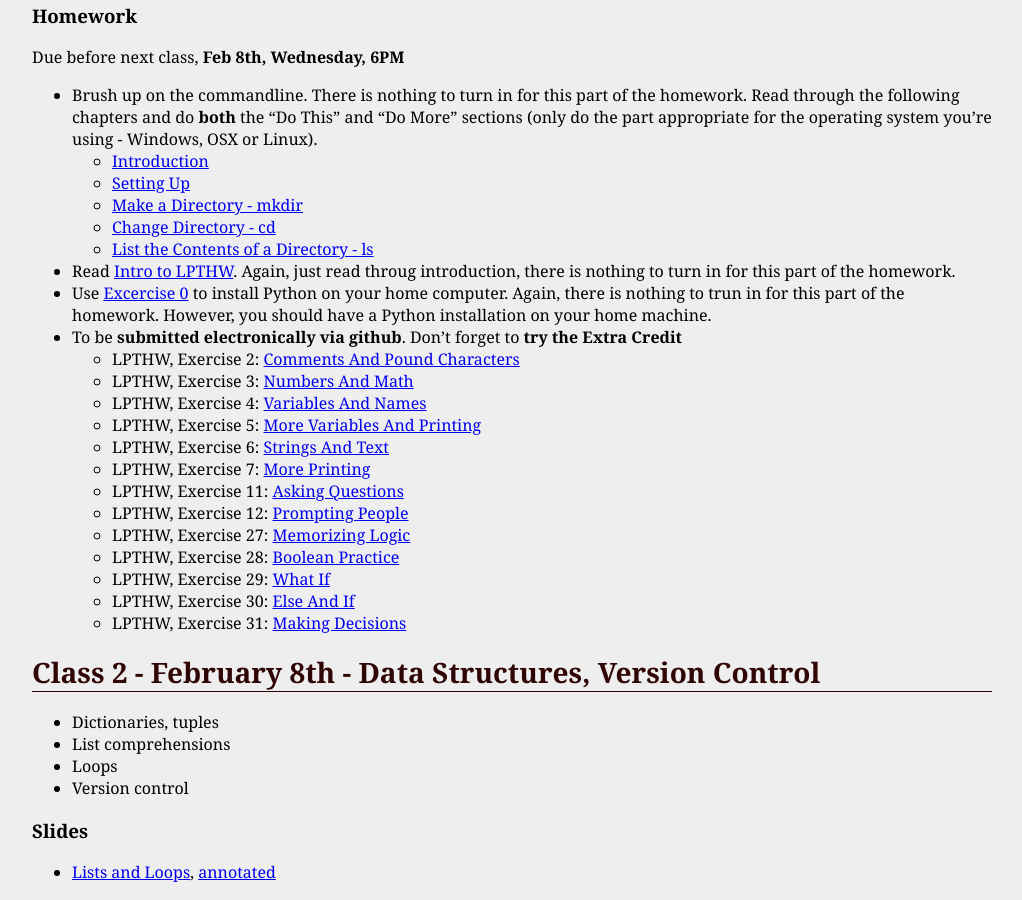
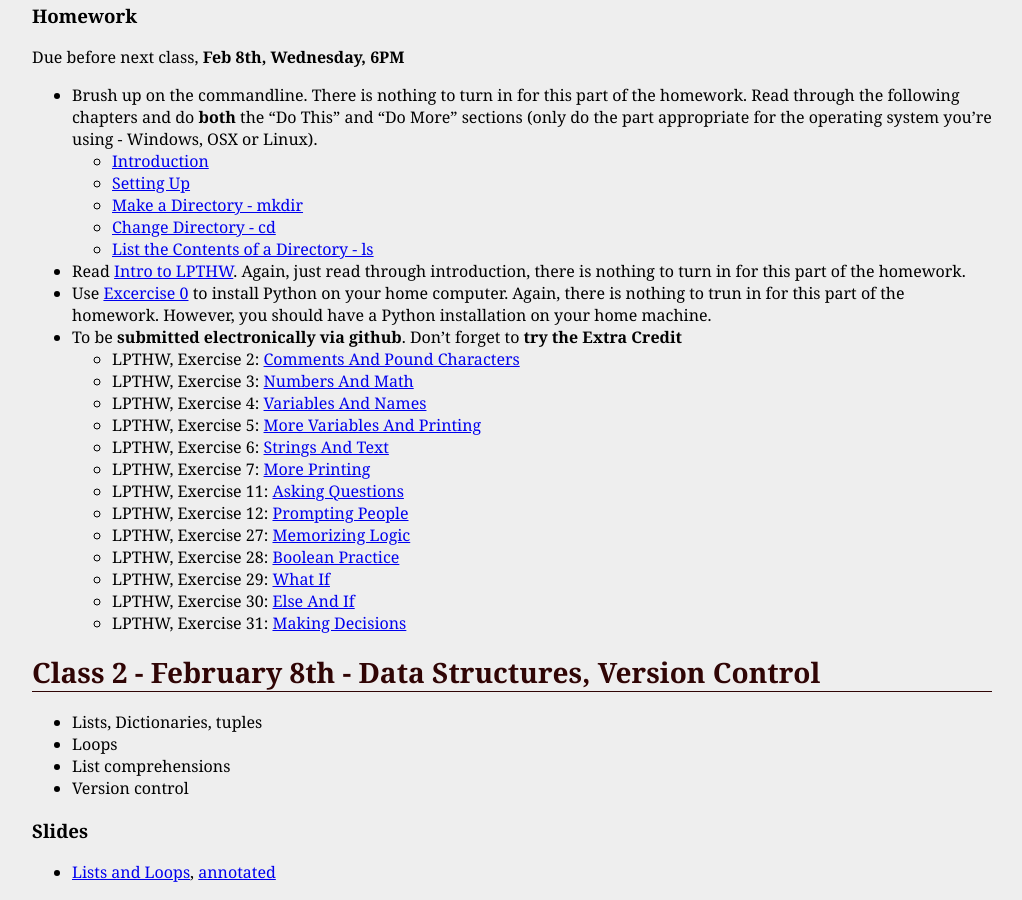
Before and after one commit to jversoza/MTEC2002, a Jekyll site: the page built from syllabus.markdown, in a window 1280 px wide and 900 px high, scrolled down 1243 px. Shown: the whole window, without its empty margins (128-1150 px from the left). Built offline with Jekyll 4.4.1, drawn with Linux system fonts in a browser that asks for light colours.

Commit message:
fixed typo

```diff
--- a/syllabus.markdown
+++ b/syllabus.markdown
@@ -56,7 +56,7 @@ Due before next class, __Feb 8th, Wednesday, 6PM__
 	* [Make a Directory - mkdir](http://cli.learncodethehardway.org/book/cli-crash-coursech4.html#x9-250004)
 	* [Change Directory - cd](http://cli.learncodethehardway.org/book/cli-crash-coursech5.html#x10-290005)
 	* [List the Contents of a Directory - ls](http://cli.learncodethehardway.org/book/cli-crash-coursepa1.html#x8-24000I)
-* Read [Intro to LPTHW](http://learnpythonthehardway.org/book/intro.html).  Again, just read throug introduction, there is nothing to turn in for this part of the homework.
+* Read [Intro to LPTHW](http://learnpythonthehardway.org/book/intro.html).  Again, just read through introduction, there is nothing to turn in for this part of the homework.
 * Use [Excercise 0](http://learnpythonthehardway.org/book/ex0.html) to install Python on your home computer.  Again, there is nothing to trun in for this part of the homework.  However, you should have a Python installation on your home machine.
 * To be __submitted electronically via github__.  Don't forget to __try the Extra Credit__
 	* LPTHW, Exercise 2: [Comments And Pound Characters](http://learnpythonthehardway.org/book/ex2.html)
@@ -76,9 +76,9 @@ Due before next class, __Feb 8th, Wednesday, 6PM__
 
 Class 2 - February 8th - Data Structures, Version Control
 =====
-* Dictionaries, tuples
+* Lists, Dictionaries, tuples
+* Loops
 * List comprehensions
-* Loops
 * Version control
 
 ###Slides
```
